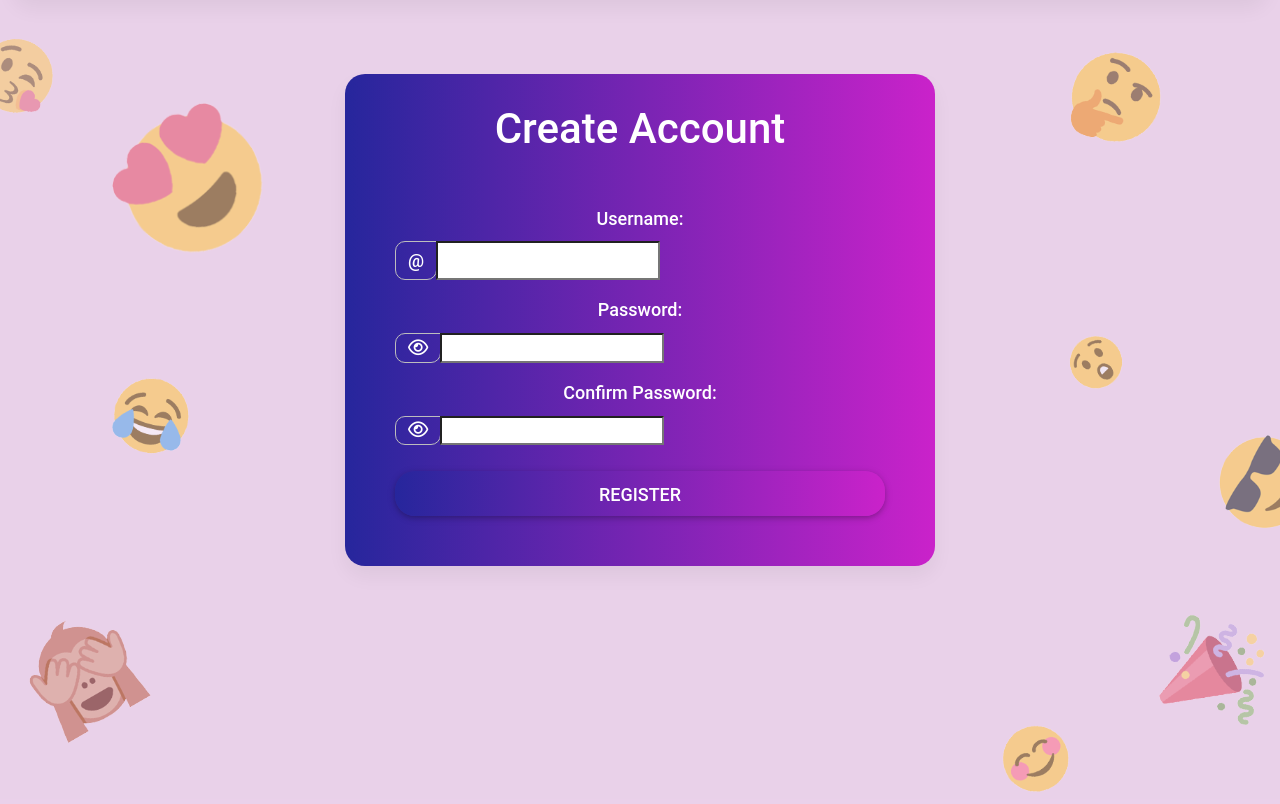
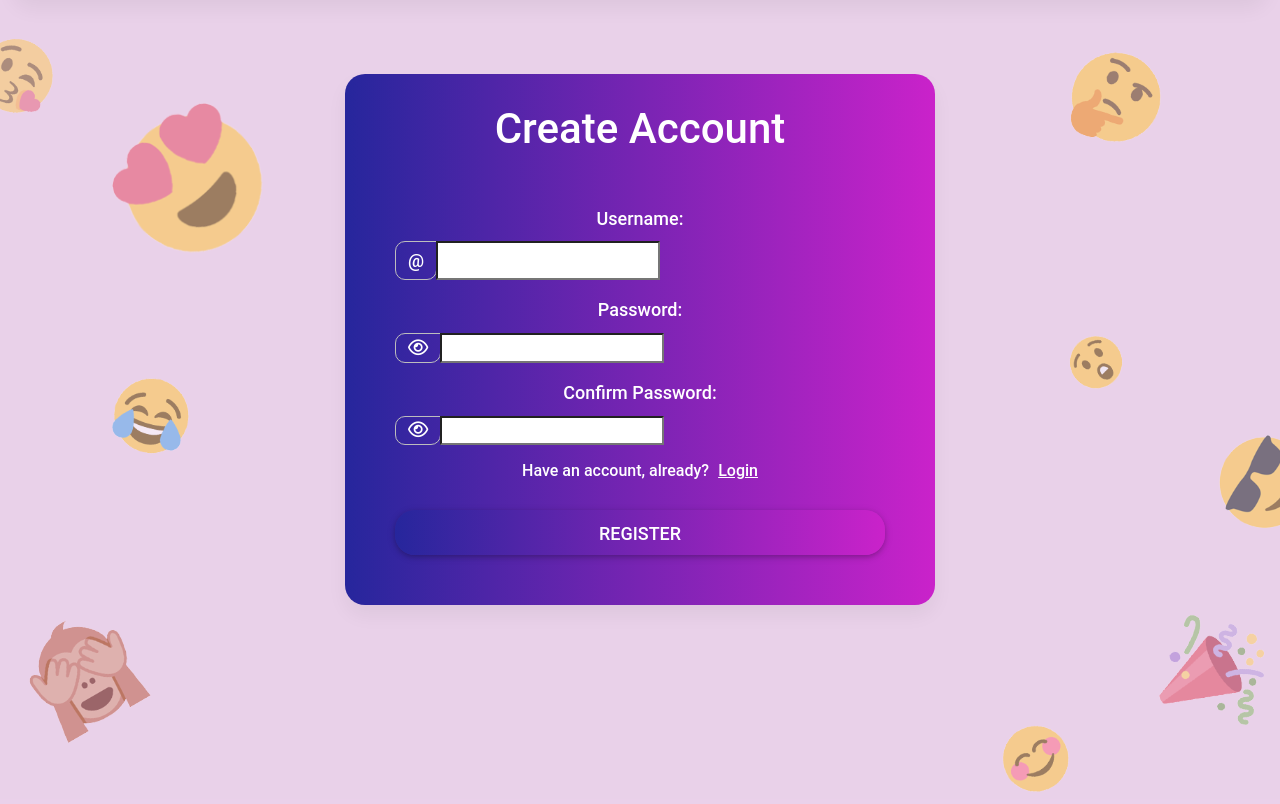
Before and after one commit to aybruhm/DRF_FetchAPI, a Django app: template note_frontend/templates/note_frontend/register.html in a window 1280 px wide. Shown: the part 96-900 px from the top of the page. Run offline with Django 3.2, Linux system fonts and the light colour scheme; the template is opened without the code that fills it, so the values that code supplies are empty, except form fields; tables that the repository leaves empty hold one stand-in row (values such as "Sample post"); form fields are guessed from the names that the template uses; some libraries are stand-ins or nearby versions.

Commit message:
Created meta links div

```diff
--- a/note_frontend/models.py
+++ b/note_frontend/models.py
@@ -50,6 +50,6 @@ def create_user_profile(sender, instance, created, **kwargs):
         Profile.objects.create(user=instance)
 
 
-@receiver(post_save, sender=User)
-def save_user_profile(sender, instance, **kwargs):
-    instance.profile.save()
+# @receiver(post_save, sender=User)
+# def save_user_profile(sender, instance, **kwargs):
+#     instance.profile.save()
--- a/note_frontend/templates/note_frontend/register.html
+++ b/note_frontend/templates/note_frontend/register.html
@@ -3,6 +3,24 @@
 {% load static %}
 
 {% block content %}
+
+<style>
+    div.meta-links{
+        margin-bottom: 30px;
+    }
+
+    div.meta-links p.h6{
+        color: #fff;
+    }
+
+    div.meta-links p.h6 a{
+        color: #fff !important;
+        text-decoration: underline;
+        font-weight: 550;
+        margin-left: 5px;
+    }
+</style>
+
     <section class="register_body">
         <div class="register_card card">
             <p class="h3">
@@ -59,6 +77,12 @@
                     </div>
 
                     <div class="col-12">
+                        <div class="meta-links">
+                            <p class="h6">
+                                Have an account, already?
+                                <a href="{% url "note:login" %}">Login</a>
+                            </p>
+                        </div>
                         <div class="button_div">
                             <button class="btn btn-block" type="submit">register</button>
                         </div>
--- a/rest_backend/urls.py
+++ b/rest_backend/urls.py
@@ -24,4 +24,6 @@ urlpatterns = [
     path('', include('note_frontend.urls')),
 ] + static(
     settings.MEDIA_URL, document_root=settings.MEDIA_ROOT
+) + static(
+    settings.STATIC_URL, document_root=settings.STATIC_ROOT
 )
```
Also changed, not shown: note_frontend/templates/note_frontend/login.html (+9 -0 lines), db.sqlite3.
